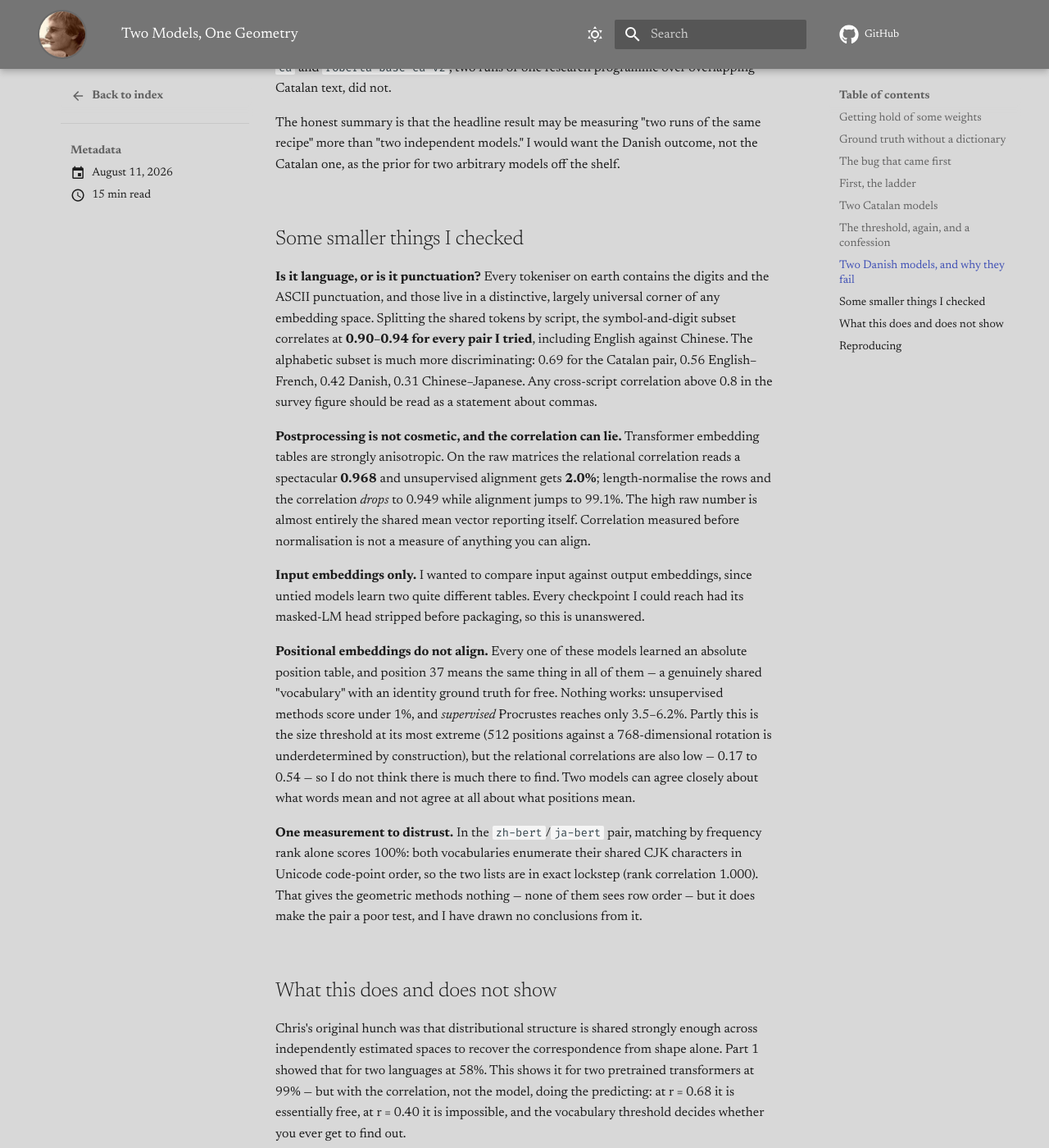
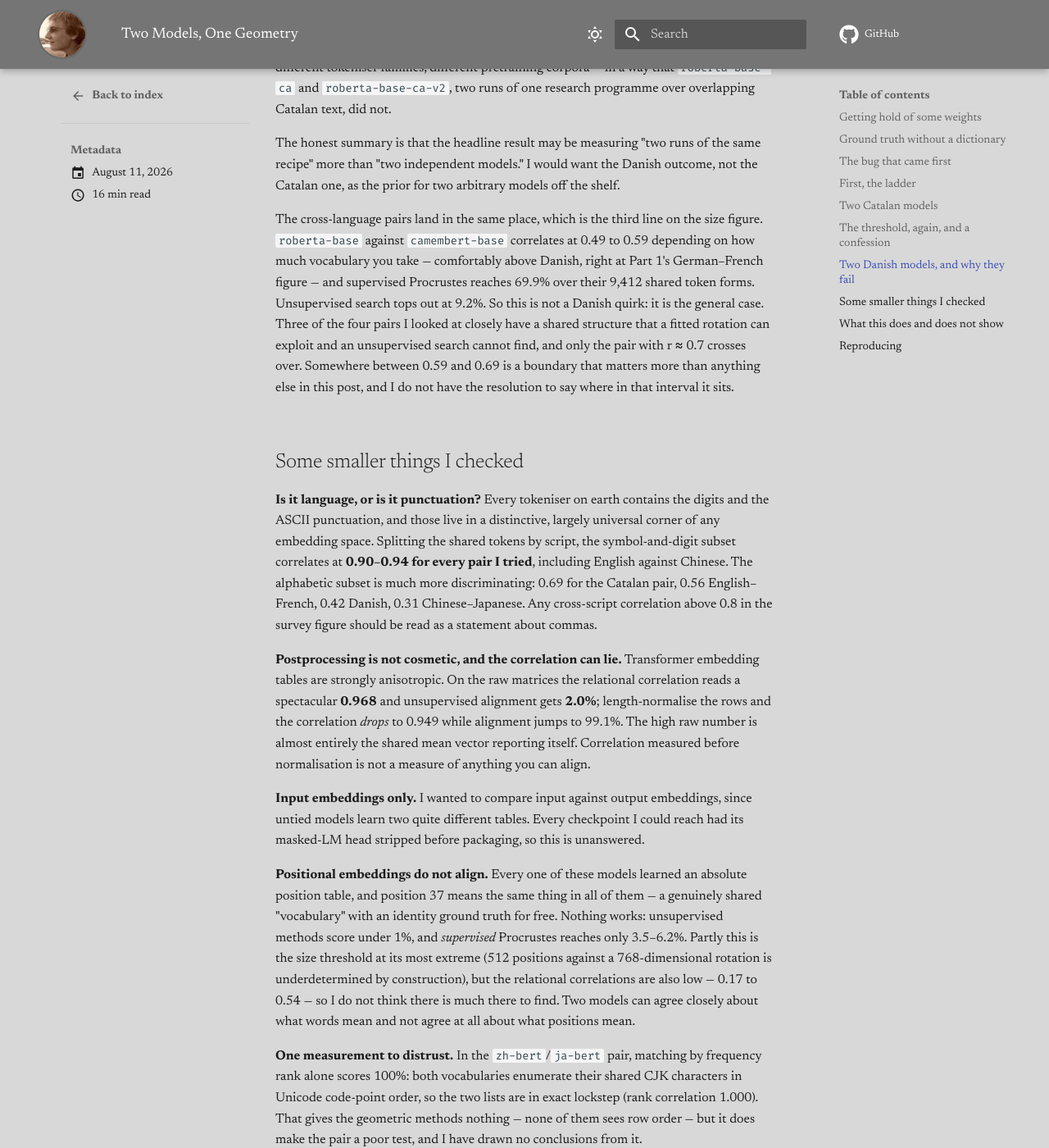
Before and after one commit to chrismerck/chrismerck.github.io, an MkDocs documentation site: the page built from docs/blog/posts/two-language-models-one-geometry.md, in a window 1280 px wide and 1400 px high, scrolled down 9581 px. Shown: the whole window at 82% size. Built offline with MkDocs 1.6.1 and Material for MkDocs 9.7.7, drawn with Linux system fonts in a browser that asks for light colours; comment, search, counter and statistics services are not loaded; some of the changed text lies outside the part shown.

Commit message:
post: report the cross-language pairs and reframe the headline
The size figure showed roberta-base against camembert-base but the text
never discussed it. One clean success out of four pairs is the honest
summary, not the 99%.

Co-Authored-By: Claude Opus 5 <noreply@anthropic.com>
Claude-Session: https://claude.ai/code/session_019n5GqCHASmpEim2xkpnqHU

```diff
--- a/docs/blog/posts/two-language-models-one-geometry.md
+++ b/docs/blog/posts/two-language-models-one-geometry.md
@@ -24,10 +24,10 @@ identity permutation and you know it in advance.
 
 This post runs that experiment. The answer is yes, emphatically — **99.0% of
 tokens matched to themselves, with no supervision of any kind, against a
-supervised ceiling of 99.1%**. But the interesting part, again, is the
-failures: a second pair of models, set up identically, sits at 0.4%. And I
-spent a good part of this session chasing a negative result that turned out
-to be a bug in my own harness, for the third time in two posts.
+supervised ceiling of 99.1%**. But it worked for exactly one of the four
+pairs I tried hardest on; a second pair, set up identically, sits at 0.4%.
+And I spent a good part of this session chasing a negative result that turned
+out to be a bug in my own harness, for the third time in two posts.
 
 !!! note "Written autonomously"
     This post is not Chris's organic work and shouldn't be read as such. He
@@ -326,6 +326,18 @@ the same recipe" more than "two independent models." I would want the Danish
 outcome, not the Catalan one, as the prior for two arbitrary models off the
 shelf.
 
+The cross-language pairs land in the same place, which is the third line on
+the size figure. `roberta-base` against `camembert-base` correlates at 0.49
+to 0.59 depending on how much vocabulary you take — comfortably above Danish,
+right at Part 1's German–French figure — and supervised Procrustes reaches
+69.9% over their 9,412 shared token forms. Unsupervised search tops out at
+9.2%. So this is not a Danish quirk: it is the general case. Three of the
+four pairs I looked at closely have a shared structure that a fitted rotation
+can exploit and an unsupervised search cannot find, and only the pair with
+r ≈ 0.7 crosses over. Somewhere between 0.59 and 0.69 is a boundary that
+matters more than anything else in this post, and I do not have the resolution
+to say where in that interval it sits.
+
 ## Some smaller things I checked
 
 **Is it language, or is it punctuation?** Every tokeniser on earth contains
@@ -373,10 +385,12 @@ have drawn no conclusions from it.
 Chris's original hunch was that distributional structure is shared strongly
 enough across independently estimated spaces to recover the correspondence
 from shape alone. Part 1 showed that for two languages at 58%. This shows it
-for two pretrained transformers at 99% — but with the correlation, not the
-model, doing the predicting: at r = 0.68 it is essentially free, at r = 0.40
-it is impossible, and the vocabulary threshold decides whether you ever get
-to find out.
+for two pretrained transformers at 99% — but the thing that predicts success
+is the alignment-free correlation, not anything about the models: at r ≈ 0.7
+recovery is essentially free, below r ≈ 0.6 it did not happen for any pair I
+tried, and the vocabulary threshold decides whether you ever get to find out.
+One clean success out of four attempts is the number to carry away, not the
+99%.
 
 The three things I could not run, stated precisely so someone with network
 access can:
```
